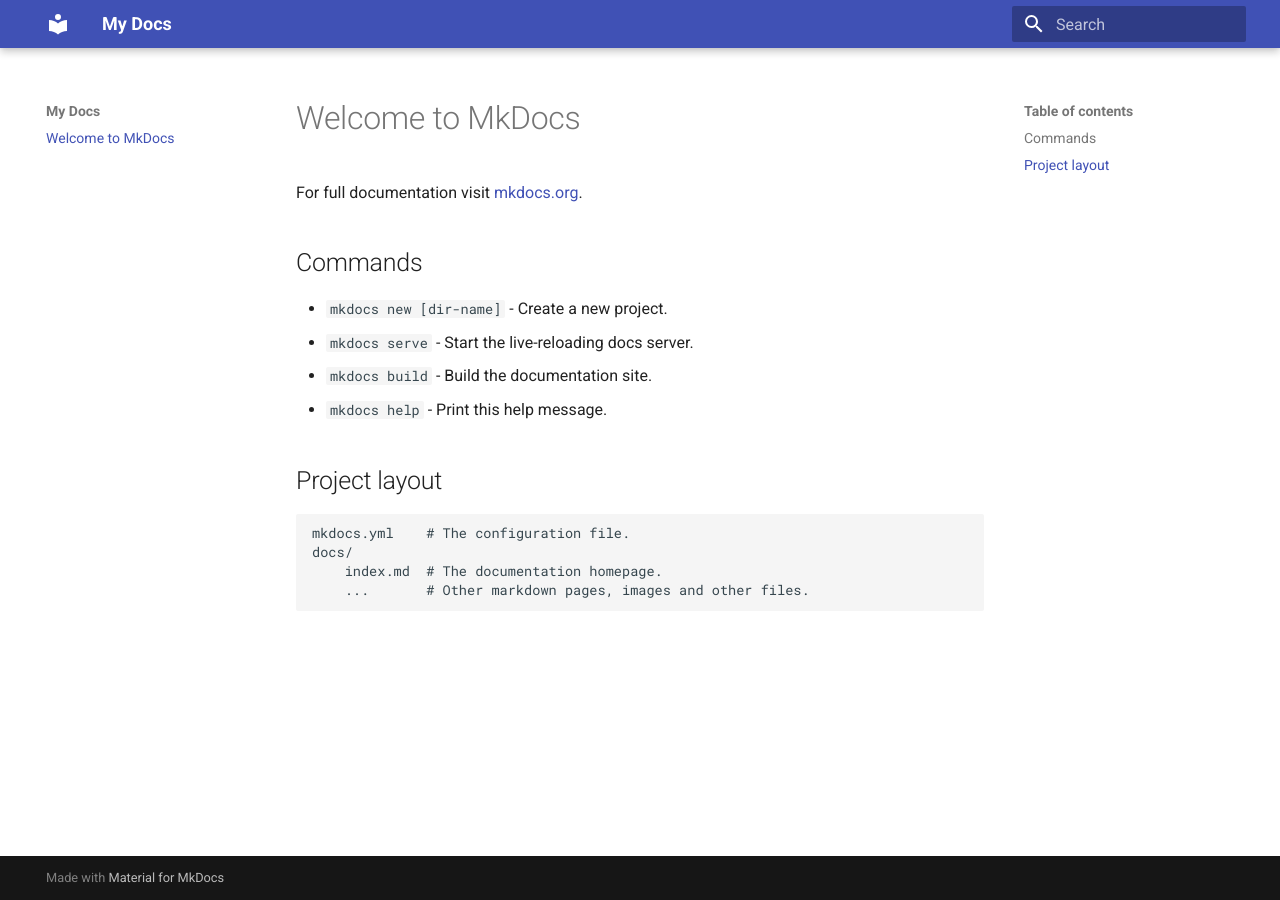
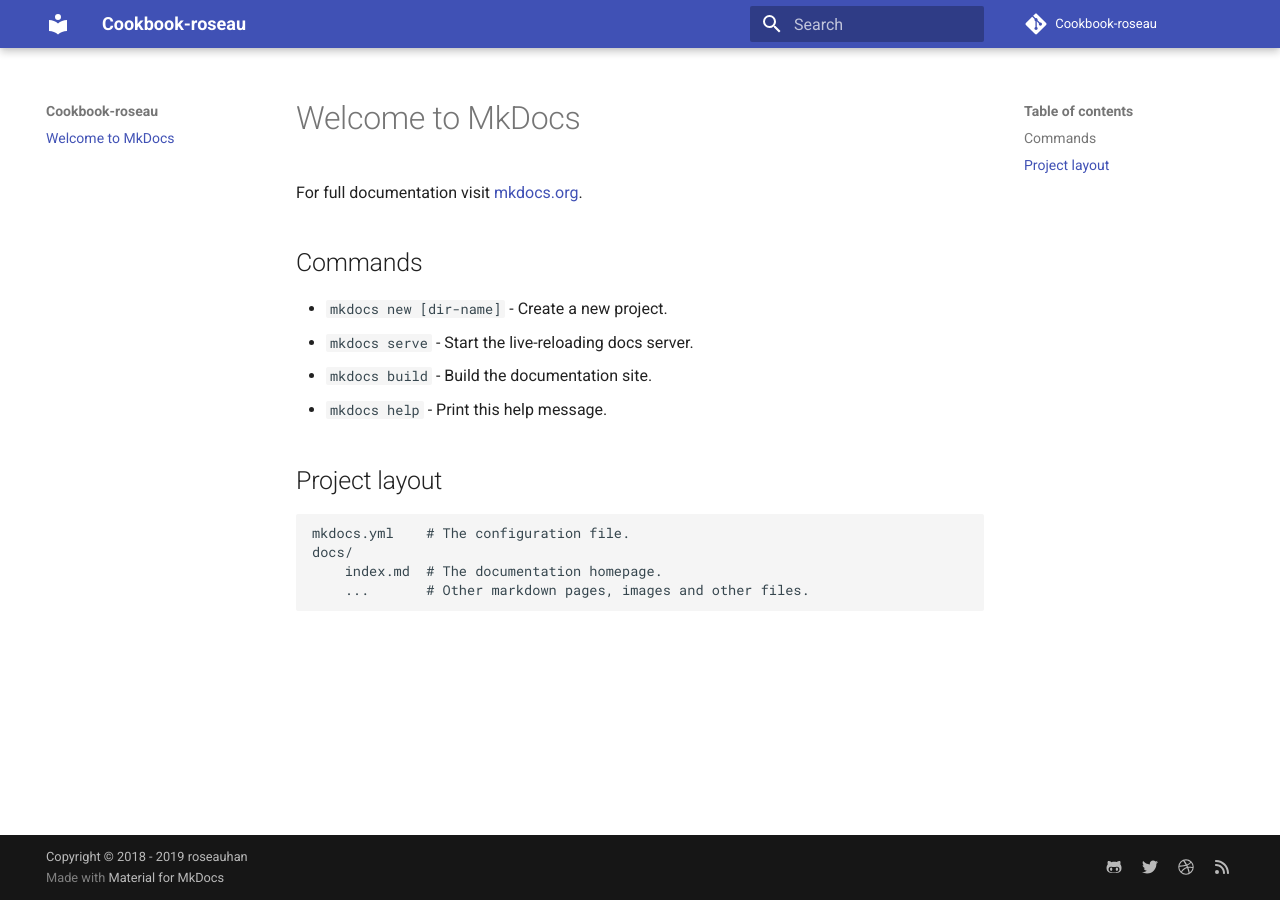
Before and after one commit to RoseauHan/cookbook, an MkDocs documentation site: the page built from docs/index.md, in a window 1280 px wide. Built offline with MkDocs 1.6.1 and Material for MkDocs 9.7.7, drawn with Linux system fonts in a browser that asks for light colours; comment, search, counter and statistics services are not loaded.

Commit message:
update yml

```diff
--- a/mkdocs.yml
+++ b/mkdocs.yml
@@ -1,8 +1,50 @@
-site_name: My Docs
+# Project information
+site_name: 'Cookbook-roseau'
+site_description: 'roseau knowledge database.'
+site_author: 'roseauhan'
+site_url: 'https://roseauhan.github.io/cookbook-material/'
 
-# theme:
-#   name: null
-#   custom_dir: 'mkdocs-material/material'
+# Repository
+repo_name: 'Cookbook-roseau'
+repo_url: 'https://github.com/RoseauHan/cookbook-material'
 
+# Copyright
+copyright: 'Copyright &copy; 2018 - 2019 roseauhan'
+
+# Configuration
 theme:
   name: 'material'
+  language: 'en'
+  palette:
+    primary: 'indigo'
+    accent: 'indigo'
+  font:
+    text: 'Roboto'
+    code: 'Roboto Mono'
+
+# Customization
+extra:
+  disqus: 'roseauhan'
+  manifest: 'manifest.webmanifest'
+  social:
+    - type: 'github-alt'
+      link: 'https://github.com/roseauhan'
+    - type: 'twitter'
+      link: 'https://twitter.com/roseauhan'
+    - type: 'dribbble'
+      link: 'https://dribbble.com/roseauhan'
+    - type: 'rss'
+      link: 'https://roseauhan.github.io'
+
+# Google Analytics
+google_analytics:
+  - 'UA-XXXXXXXX-X'
+  - 'auto'
+
+# Extensions
+markdown_extensions:
+  - admonition
+  - codehilite:
+      guess_lang: false
+  - toc:
+      permalink: true
```
